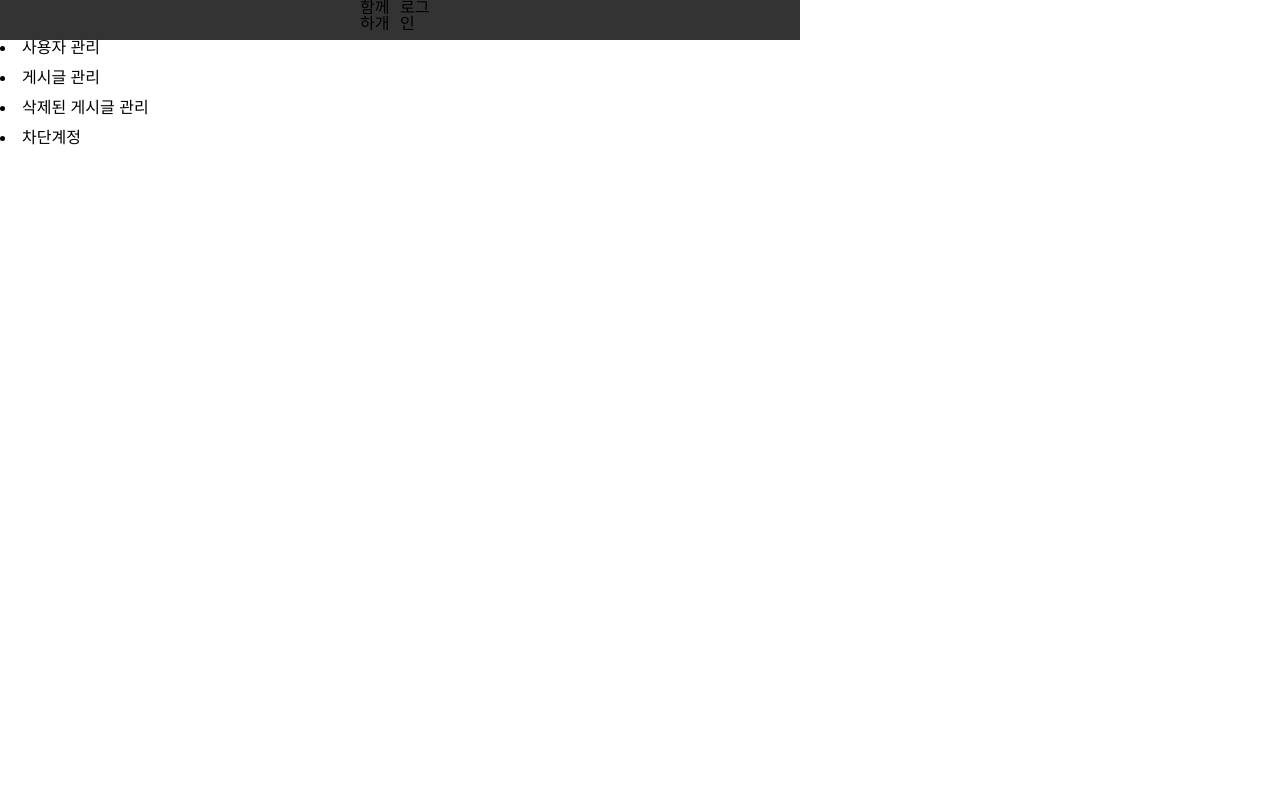
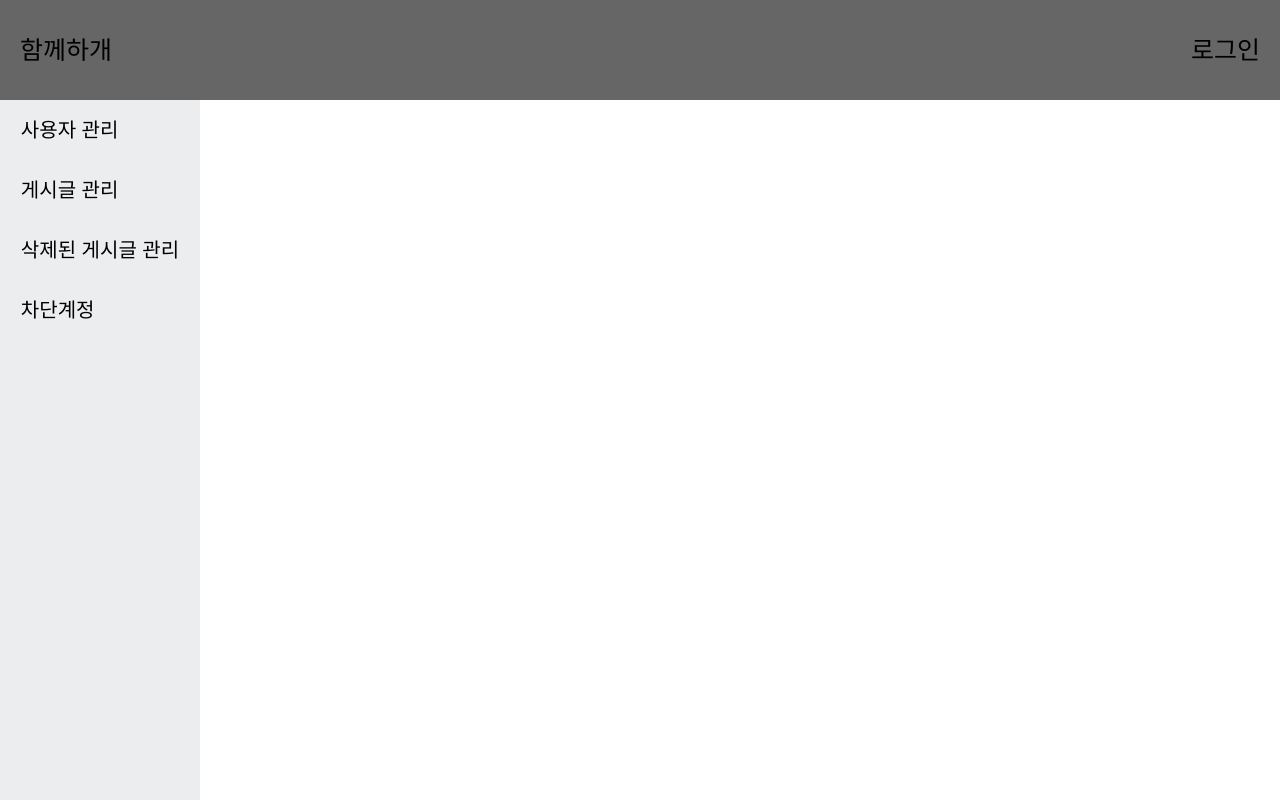
Before and after one commit to kseul/with_dog, a React (Create React App) app: page /admin in a window 1280 px wide. Built offline with nearby package versions, Linux system fonts and the light colour scheme.

Commit message:
add : header and list styling

```diff
--- a/src/pages/Admin/components/AdminContainer.tsx
+++ b/src/pages/Admin/components/AdminContainer.tsx
@@ -7,29 +7,44 @@ const AdminContainer = () => {
   return (
     <AdminPageContainer>
       <AdminHeader />
+      <SectionContainer>
         <AdminLeftSection>
+          <ListWrapper>
             {LEFTSIDE_DB.map(list => (
               <LeftSideList list={list} key={list.id} />
             ))}
+          </ListWrapper>
         </AdminLeftSection>
         <AdminRightSection></AdminRightSection>
+      </SectionContainer>
     </AdminPageContainer>
   );
 };
 
 const AdminPageContainer = styled.div`
-  width: 800px;
-  height: 100%;
+  width: 100%;
+  height: 100vh;
+`;
+
+const SectionContainer = styled.div`
+  ${props => props.theme.flex.flexBox('row')}
 `;
 
 const AdminLeftSection = styled.div`
+  ${props => props.theme.flex.flexBox('column', 'center', 'start')}
+  padding-top : 20px;
   width: 200px;
-  height: 100%;
+  height: calc(100vh - 100px);
+  background-color: ${props => props.theme.colors.lightGray};
+`;
+
+const ListWrapper = styled.ul`
+  list-style: none;
 `;
 
 const AdminRightSection = styled.div`
-  width: 600px;
-  height: 100%;
+  width: calc(100vw - 200px);
+  height: calc(100vh - 100px);
 `;
 
 export default AdminContainer;
--- a/src/pages/Admin/components/AdminHeader.tsx
+++ b/src/pages/Admin/components/AdminHeader.tsx
@@ -10,20 +10,20 @@ const AdminHeader = () => {
 };
 
 const AdminHeaderContainer = styled.div`
-  ${props => props.theme.flex.flexBox('row')}
+  ${props => props.theme.flex.flexBox('row', 'center', 'space-between')}
   width: 100%;
-  height: 40px;
-  background-color: ${props => props.theme.colors.darkGray};
+  height: 100px;
+  background-color: ${props => props.theme.colors.gray};
 `;
 
 const AdminHeaderTitle = styled.p`
-  width: 40px;
-  height: 100%;
+  margin-left: 20px;
+  font-size: 25px;
 `;
 
 const AdminLoginBox = styled.div`
-  width: 40px;
-  height: 100%;
+  margin-right: 20px;
+  font-size: 25px;
 `;
 
 export default AdminHeader;
--- a/src/pages/Admin/components/LeftSideList.tsx
+++ b/src/pages/Admin/components/LeftSideList.tsx
@@ -1,9 +1,9 @@
 import styled from 'styled-components';
 import { ListData } from '/Users/sozzln/Desktop/with_dog/src/pages/Admin/DATA/LEFTSIDE_LIST';
 
-type ListProps = {
+interface ListProps {
   list: ListData;
-};
+}
 
 const LeftSideList = ({ list }: ListProps) => {
   return <ListBox>{list.listName}</ListBox>;
@@ -11,7 +11,9 @@ const LeftSideList = ({ list }: ListProps) => {
 
 const ListBox = styled.li`
   width: 100%;
-  height: 30px;
+  height: 60px;
+  font-size: 20px;
+  cursor: pointer;
 `;
 
 export default LeftSideList;
```
Lines whose indentation alone changed are shown as unchanged.
